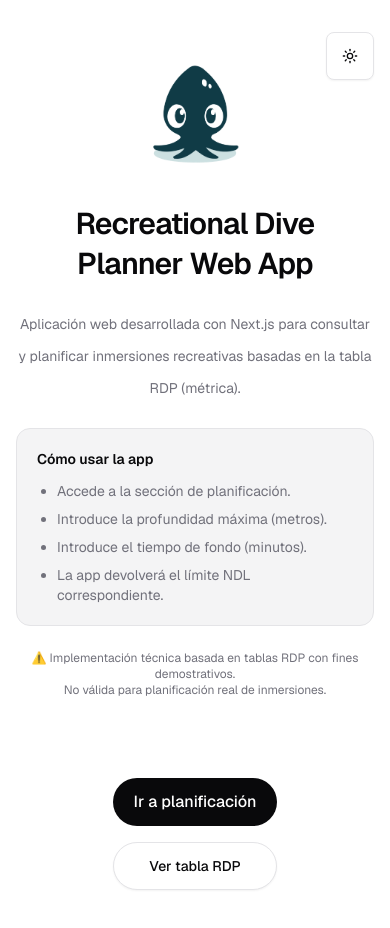
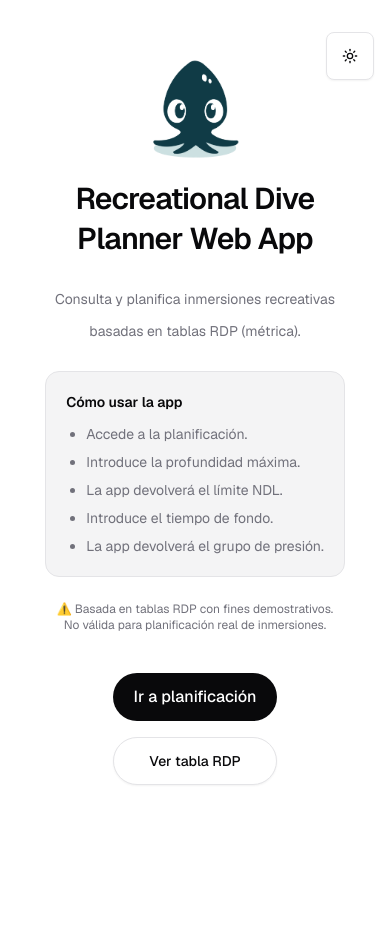
Before and after one commit to eQuechen/recreational-dive-planner, a Next.js app: page / in a window 390 px wide. Shown: the top 928 px of the page. After the commit the page ends 844 px from the top, so only its background shows below. Built offline with nearby package versions, Linux system fonts and the light colour scheme.

Commit message:
style(ui): improve layout for better responsiveness

```diff
--- a/app/layout.tsx
+++ b/app/layout.tsx
@@ -36,14 +36,16 @@ export default function RootLayout({
   return (
     <html lang="en" suppressHydrationWarning>
       <body className={`${geistSans.variable} ${geistMono.variable} antialiased`}>
-        <div className="flex min-h-screen items-center justify-center bg-background font-sans">
-            <Providers>
-              <div className="fixed right-[1rem] sm:right-[2rem] md:right-[4rem] top-[2rem] sm:top-[2rem] md:top-[4rem] z-50">
-                <ThemeToggle />
-              </div>
-              {children}
-            </Providers>
+
+        <div className="min-h-screen bg-background font-sans px-8 md:px-16">
+          <Providers>
+            <div className="fixed right-[1rem] sm:right-8 md:right-16 top-8  md:top-16 z-50">
+              <ThemeToggle />
+            </div>
+            {children}
+          </Providers>
         </div>
+
       </body>
     </html>
   );
--- a/app/page.tsx
+++ b/app/page.tsx
@@ -4,7 +4,7 @@ import { RdpDialog } from "@/components/rdp-dialog";
 
 export default function Home() {
   return (
-      <main className="relative flex min-h-screen w-full max-w-7xl flex-col justify-center items-center md:items-start bg-background px-4 sm:px-8 md:px-16 py-16 sm:py-24 md:py-32">
+<main className="min-h-screen w-full max-w-7xl mx-auto flex flex-col items-center justify-center md:items-start py-8 md:py-16">
         {/* Light - Desktop */}
         <Image
           className="hidden sm:block dark:hidden"
@@ -41,14 +41,13 @@ export default function Home() {
           height={100}
         />
 
-        <div className="flex flex-col mt-10 mb-20 items-center gap-6 text-center md:items-start md:text-left">
+        <div className="flex flex-col mt-5 mb-10 items-center gap-6 text-center md:items-start md:text-left">
           <h1 className="max-w-xs sm:max-w-xl text-3xl font-semibold leading-10 tracking-tight text-foreground">
             Recreational Dive Planner Web App
           </h1>
 
           <p className="max-w-md sm:max-w-xl text-[clamp(14px,1.2vw,18px)] leading-8 text-muted-foreground">
-            Aplicación web desarrollada con Next.js para consultar y planificar
-            inmersiones recreativas basadas en la tabla RDP (métrica).
+            Consulta y planifica inmersiones recreativas basadas en tablas RDP (métrica).
           </p>
 
           <div className="max-w-md sm:max-w-xl rounded-xl border p-5 text-left text-sm border-border bg-muted text-muted-foreground">
@@ -56,15 +55,16 @@ export default function Home() {
               Cómo usar la app
             </p>
             <ul className="mt-3 list-disc space-y-2 pl-5">
-              <li>Accede a la sección de planificación.</li>
-              <li>Introduce la profundidad máxima (metros).</li>
-              <li>Introduce el tiempo de fondo (minutos).</li>
-              <li>La app devolverá el límite NDL correspondiente.</li>
+              <li>Accede a la planificación.</li>
+              <li>Introduce la profundidad máxima.</li>
+              <li>La app devolverá el límite NDL.</li>
+              <li>Introduce el tiempo de fondo.</li>
+              <li>La app devolverá el grupo de presión.</li>
             </ul>
           </div>
 
           <p className="max-w-md sm:max-w-xl text-xs text-muted-foreground">
-            ⚠️ Implementación técnica basada en tablas RDP con fines demostrativos.<br />
+            ⚠️ Basada en tablas RDP con fines demostrativos.<br />
             No válida para planificación real de inmersiones.
           </p>
         </div>
--- a/app/planner/page.tsx
+++ b/app/planner/page.tsx
@@ -5,22 +5,28 @@ import { DisabledDialog } from "@/components/disabled-dialog"
 
 export default function planner() {
     return (
-        <div className="relative flex min-h-screen w-full max-w-7xl flex-col justify-center items-center bg-background px-4 sm:px-8 md:px-16 py-16 sm:py-24 md:py-32">
+        <main className="relative w-full max-w-7xl mx-auto py-8 md:py-16">
             <Link
-                className="absolute left-[1rem] sm:left-[4rem] top-[2rem] md:top-[4rem] flex py-3 md:py-3 px-5 items-center justify-center gap-2 rounded-full bg-foreground text-background transition-all hover:opacity-90 md:w-[120px]"
+                className="flex py-3 md:py-3 px-5 items-center justify-center gap-2 rounded-full bg-foreground text-background transition-all hover:opacity-90 w-[120px]"
                 href="/"
             >
                 <ArrowLeftToLine />
                 Volver
             </Link>
 
-            {/* Eliminar tras la implementación*/}
-            <DisabledDialog>
-                        <PlannerForm />
-            </DisabledDialog>
 
-            {/* Descomentar tras la implementación*/}
-            {/* <PlannerForm /> */}
-        </div>
+            <div className="flex justify-center">
+
+                 {/* Descomentar tras la implementación*/}
+                <PlannerForm />
+
+                {/* Eliminar tras la implementación*/}
+                {/* <DisabledDialog>
+                    <PlannerForm />
+                </DisabledDialog> */}
+
+            </div>
+
+        </main>
     )
 }
```
